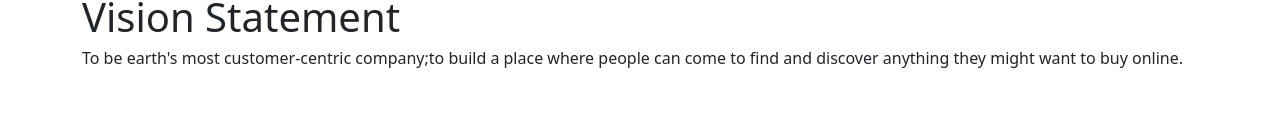
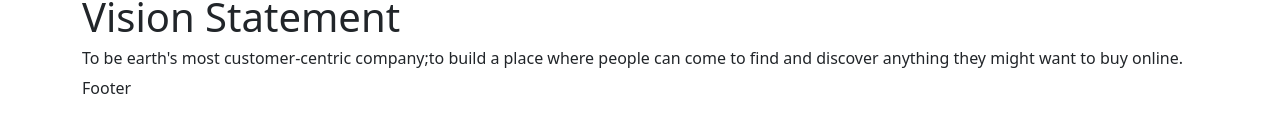
Before and after one commit to SeethalKS/nextJS-AppRoute-app, a Next.js app: page /about-us in a window 1280 px wide. Shown: the part 273-406 px from the top of the page. Built offline with nearby package versions, Linux system fonts and the light colour scheme; no server answers.

Commit message:
footer code correction

```diff
--- a/src/app/components/footer/Footer.tsx
+++ b/src/app/components/footer/Footer.tsx
@@ -1,17 +1,30 @@
-"use client";
+// "use client";
 
-import { useEffect, useState } from "react";
+// import { useEffect, useState } from "react";
+
+// export default function Footer() {
+//   const [clientLoaded, setClientLoaded] = useState(false);
+
+//   useEffect(() => {
+//     setClientLoaded(true);
+//   }, []);
+
+//   return (
+//     <footer>
+//       {clientLoaded && <p>{document.title}</p>} {/* Example usage */}
+//     </footer>
+//   );
+// }
+'use client'
+import React, { useEffect } from 'react'
 
 export default function Footer() {
-  const [clientLoaded, setClientLoaded] = useState(false);
-
-  useEffect(() => {
-    setClientLoaded(true);
-  }, []);
-
+    useEffect(()=>{
+        console.log("Fetch call from useeffect-Footer");
+        fetch('https://fakestoreapi.com/products')
+    },[]);
+    console.log("Footer");
   return (
-    <footer>
-      {clientLoaded && <p>{document.title}</p>} {/* Example usage */}
-    </footer>
-  );
+    <div>Footer</div>
+  )
 }
```
